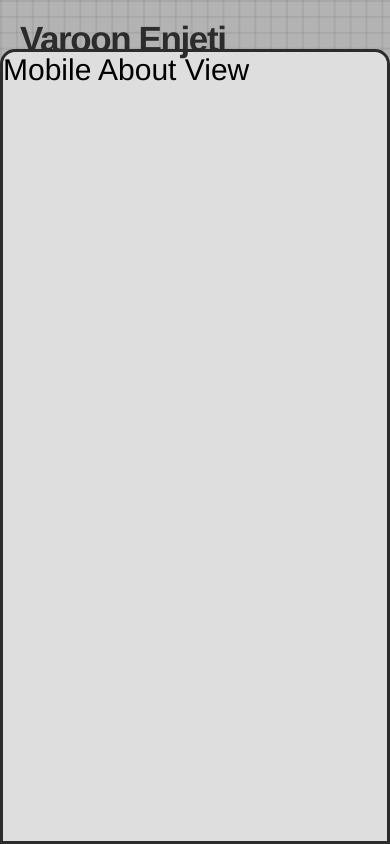
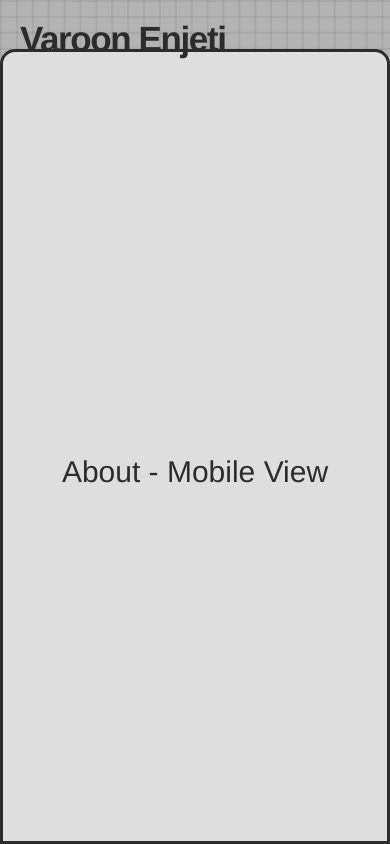
Before and after one commit to varoon-enjeti/portfolio-website, a Next.js app: page / in a window 390 px wide. Both pictures are taken after a click on the button "About". Built offline with nearby package versions, Linux system fonts and the light colour scheme.

Commit message:
about mobile view text

```diff
--- a/app/components/subpages/about.tsx
+++ b/app/components/subpages/about.tsx
@@ -106,7 +106,7 @@ const About: React.FC<yellowProps> = ({ setAbout }) => {
             )
             :
             (
-                <div>Mobile About View</div>
+                <div className="absolute w-full h-[calc(100%-50px)] top-[50px] flex justify-center items-center text-darkgrey">About - Mobile View</div>
             )
             }
         </div>
```
